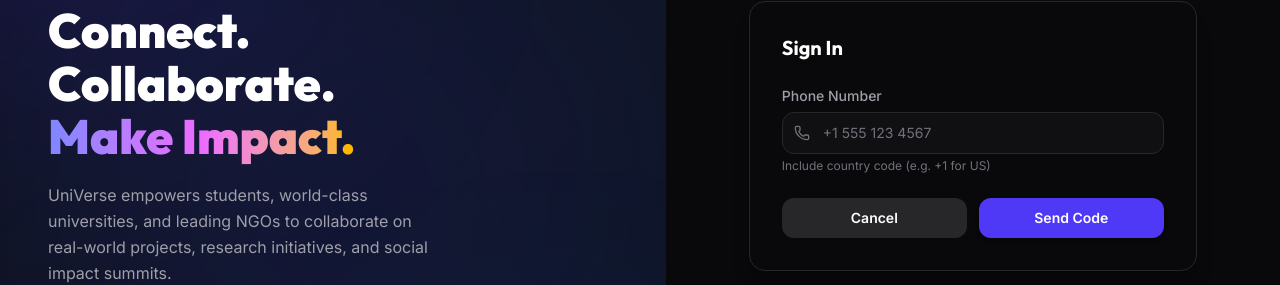
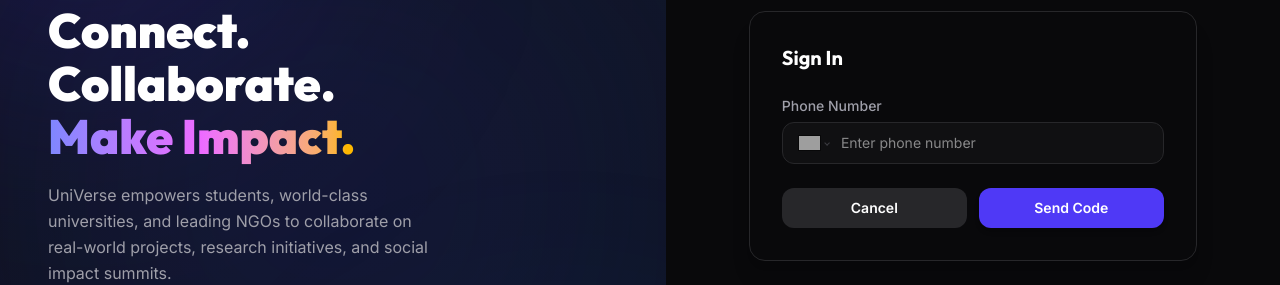
Before and after one commit to PerSis2863/UniVerse, a Next.js app in the folder apps/web/: page /login in a window 1280 px wide. Both pictures are taken after a click on the button "Continue with Phone". Shown: the part 213-498 px from the top of the page. Built offline with nearby package versions, Linux system fonts and the light colour scheme; no server answers; grey boxes are pictures that could not be loaded.

Commit message:
feat: add country code selector and fix recaptcha

```diff
--- a/apps/web/package.json
+++ b/apps/web/package.json
@@ -31,6 +31,7 @@
     "puppeteer": "^25.11.0",
     "react": "19.2.8",
     "react-dom": "19.2.8",
+    "react-phone-number-input": "^3.4.18",
     "recharts": "^3.10.1",
     "socket.io-client": "^4.7.2",
     "sonner": "^2.0.8",
--- a/apps/web/src/components/auth/PhoneAuthFlow.tsx
+++ b/apps/web/src/components/auth/PhoneAuthFlow.tsx
@@ -1,9 +1,11 @@
 'use client';
 
 import { useState, useEffect } from 'react';
-import { Loader2, Phone, KeyRound, ArrowLeft, User } from 'lucide-react';
+import { Loader2, KeyRound, ArrowLeft, User } from 'lucide-react';
 import { auth } from '@/lib/firebase';
 import { RecaptchaVerifier, signInWithPhoneNumber, ConfirmationResult } from 'firebase/auth';
+import PhoneInput from 'react-phone-number-input';
+import 'react-phone-number-input/style.css';
 
 // Add the window type extension here so we don't get TS errors
 declare global {
@@ -31,8 +33,15 @@ export function PhoneAuthFlow({ isRegister, onSuccess, onCancel }: PhoneAuthFlow
   const [confirmationResult, setConfirmationResult] = useState<ConfirmationResult | null>(null);
 
   useEffect(() => {
+    // Clear any existing recaptcha verifier to prevent "auth/internal-error" on hot reloads
+    if (window.recaptchaVerifier) {
+      try {
+        window.recaptchaVerifier.clear();
+      } catch (e) {}
+      window.recaptchaVerifier = undefined;
+    }
+
     // Initialize RecaptchaVerifier
-    if (!window.recaptchaVerifier) {
     window.recaptchaVerifier = new RecaptchaVerifier(auth, 'recaptcha-container', {
       size: 'invisible',
       callback: () => {
@@ -42,7 +51,15 @@ export function PhoneAuthFlow({ isRegister, onSuccess, onCancel }: PhoneAuthFlow
         setError('reCAPTCHA expired. Please try again.');
       }
     });
+
+    return () => {
+      if (window.recaptchaVerifier) {
+        try {
+          window.recaptchaVerifier.clear();
+        } catch (e) {}
+        window.recaptchaVerifier = undefined;
       }
+    };
   }, []);
 
   const handleSendCode = async (e: React.FormEvent) => {
@@ -61,10 +78,8 @@ export function PhoneAuthFlow({ isRegister, onSuccess, onCancel }: PhoneAuthFlow
 
     try {
       const appVerifier = window.recaptchaVerifier;
-      // Firebase expects phone numbers in E.164 format (e.g. +16505551234)
-      const formattedPhone = phoneNumber.startsWith('+') ? phoneNumber : `+${phoneNumber}`;
-
-      const confirmation = await signInWithPhoneNumber(auth, formattedPhone, appVerifier);
+      // react-phone-number-input already formats the value as E.164 (e.g. +16505551234)
+      const confirmation = await signInWithPhoneNumber(auth, phoneNumber, appVerifier);
       setConfirmationResult(confirmation);
       setStep('CODE_INPUT');
     } catch (err: any) {
@@ -134,19 +149,42 @@ export function PhoneAuthFlow({ isRegister, onSuccess, onCancel }: PhoneAuthFlow
 
           <div>
             <label className="block text-zinc-400 text-sm font-medium mb-1.5">Phone Number</label>
-            <div className="relative">
-              <Phone className="absolute left-3 top-1/2 -translate-y-1/2 w-4 h-4 text-zinc-500" />
-              <input
-                type="tel"
-                required
+            <div className="relative phone-input-container">
+              <PhoneInput
+                placeholder="Enter phone number"
                 value={phoneNumber}
-                onChange={(e) => setPhoneNumber(e.target.value)}
-                className="w-full bg-zinc-900/50 border border-zinc-800 text-white placeholder:text-zinc-500 rounded-xl py-2.5 pl-10 pr-4 text-sm focus:border-indigo-500 focus:ring-1 focus:ring-indigo-500 transition-colors"
-                placeholder="+1 555 123 4567"
+                onChange={(value) => setPhoneNumber(value || '')}
+                defaultCountry="US"
+                className="w-full bg-zinc-900/50 border border-zinc-800 text-white placeholder:text-zinc-500 rounded-xl py-2.5 px-4 text-sm focus-within:border-indigo-500 focus-within:ring-1 focus-within:ring-indigo-500 transition-colors"
                 disabled={isLoading}
               />
             </div>
-            <p className="text-zinc-500 text-xs mt-1">Include country code (e.g. +1 for US)</p>
+            <style jsx global>{`
+              .phone-input-container .PhoneInputInput {
+                background: transparent;
+                border: none;
+                color: white;
+                outline: none;
+                font-size: 0.875rem; /* text-sm */
+              }
+              .phone-input-container .PhoneInputCountry {
+                margin-right: 12px;
+              }
+              .phone-input-container .PhoneInputCountrySelectArrow {
+                color: #71717a; /* text-zinc-500 */
+              }
+              .phone-input-container .PhoneInputCountryIcon--border {
+                border-color: #27272a; /* border-zinc-800 */
+              }
+              .phone-input-container .PhoneInputCountrySelect {
+                background-color: #09090b;
+                color: white;
+              }
+              .phone-input-container .PhoneInputCountrySelect option {
+                background-color: #09090b;
+                color: white;
+              }
+            `}</style>
           </div>
 
           <div id="recaptcha-container"></div>
```
Also changed, not shown: 1 other file (tests, documents, lock files or other folders). Lines whose indentation alone changed are shown as unchanged.
